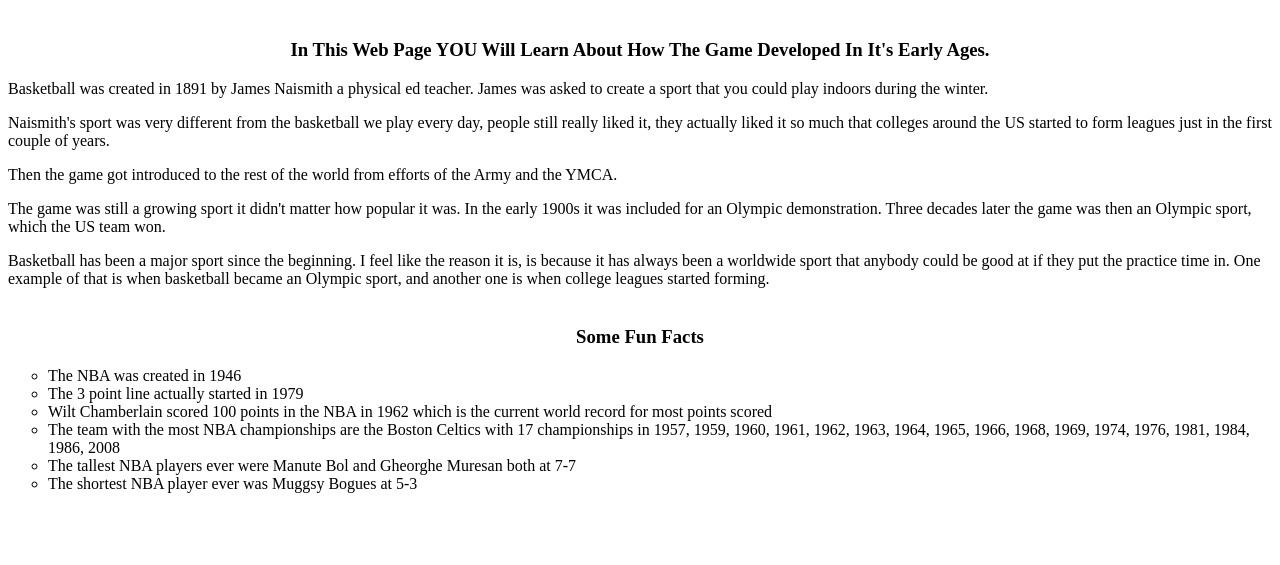
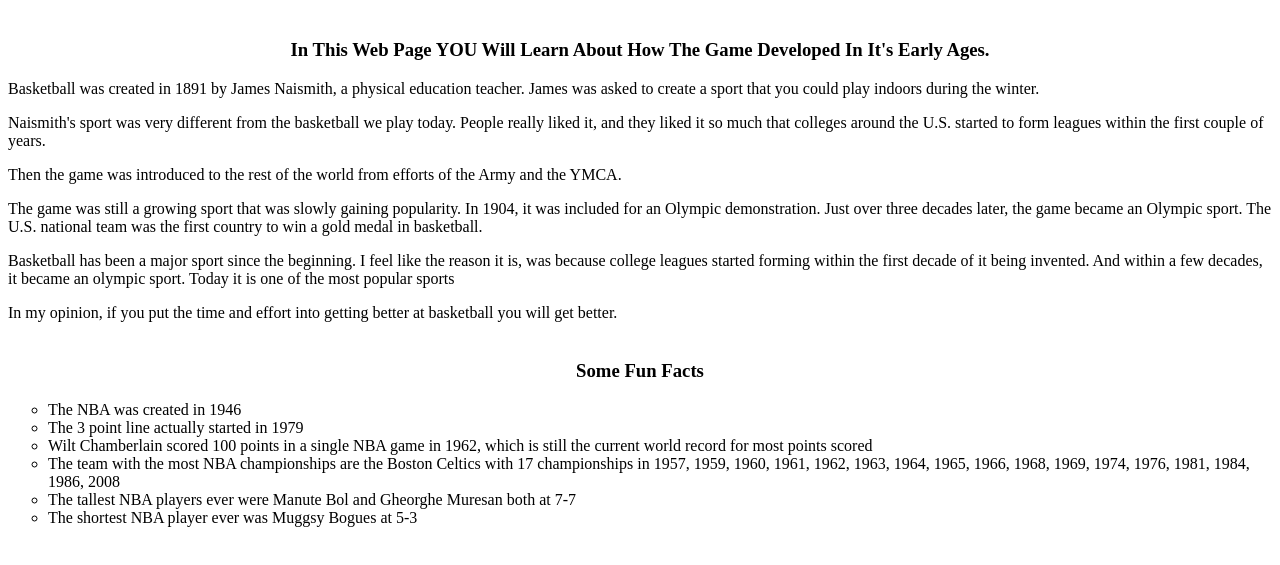
Before and after one commit to silkyhub/EarlyBasketballHistory, a plain HTML site: page index.html in a window 1280 px wide. Shown: the part 61-626 px from the top of the page. Drawn offline with Linux system fonts and the light colour scheme.

Commit message:
Update index.html

```diff
--- a/index.html
+++ b/index.html
@@ -10,19 +10,20 @@
                 </h3>
         </head>
             <body>
-                <p> Basketball was created in 1891 by James Naismith a physical ed teacher. James was asked to create a sport that you could play indoors during the winter.
+                <p> Basketball was created in 1891 by James Naismith, a physical education teacher. James was asked to create a sport that you could play indoors during the winter.
 	           </p>
-               <p>Naismith's sport was very different from the basketball we play every day, people still really liked it, they actually liked it so much that colleges around the US started to form leagues just in the first couple of years. </p>
-                <p>Then the game got introduced to the rest of the world from efforts of the Army and the YMCA. </p>
-                <p>The game was still a growing sport it didn't matter how popular it was. In the early 1900s it was included for an Olympic demonstration. Three decades later the game was then an Olympic sport, which the US team won. </p>
-                <p>Basketball has been a major sport since the beginning. I feel like the reason it is, is because it has always been a worldwide sport that anybody could be good at if they put the practice time in. One example of that is when basketball became an Olympic sport, and another one is when college leagues started forming.</p>
+               <p>Naismith's sport was very different from the basketball we play today. People really liked it, and they liked it so much that colleges around the U.S. started to form leagues within the first couple of years. </p>
+                <p>Then the game was introduced to the rest of the world from efforts of the Army and the YMCA. </p>
+                <p>The game was still a growing sport that was slowly gaining popularity.  In 1904, it was included for an Olympic demonstration. Just over three decades later, the game became an Olympic sport. The U.S. national team was the first country to win a gold medal in basketball. </p>
+                <p>Basketball has been a major sport since the beginning. I feel like the reason it is, was because college leagues started forming within the first decade of it being invented.  And within a few decades, it became an olympic sport.  Today it is one of the most popular sports</p>
+		<p> In my opinion, if you put the time and effort into getting better at basketball you will get better. </p>
 
                 <h3>Some Fun Facts</h3>
 
                 <ul type=circle>
                     <li>The NBA was created in 1946</li>
                     <li>The 3 point line actually started in 1979</li>
-                    <li>Wilt Chamberlain scored 100 points in the NBA in 1962 which is the current world record for most points scored
+                    <li>Wilt Chamberlain scored 100 points in a single NBA game in 1962, which is still the current world record for most points scored
                     </li>
                     <li>The team with the most NBA championships are the Boston Celtics with 17 championships in 1957, 1959, 1960, 1961, 1962, 1963, 1964, 1965, 1966, 1968, 1969, 1974, 1976, 1981, 1984, 1986, 2008
                     </li>
```
